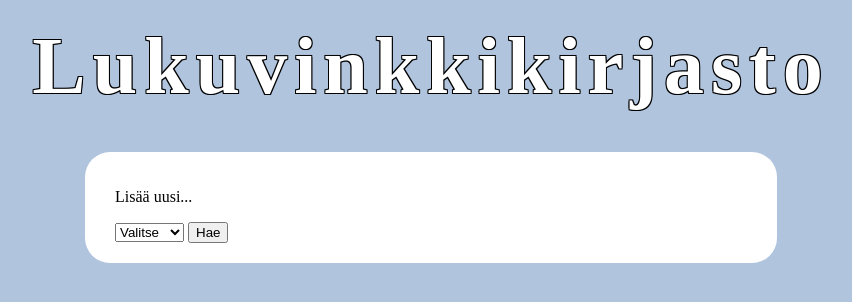
After one commit to UncleRovo/TeamBoaOHTU2021, a Flask app: page /new in a window 1280 px wide. The commit adds this page. Shown: the top 302 px of the page, without its empty margins (209-1061 px from the left). Run offline with Flask 2, Linux system fonts and the light colour scheme.

Commit message:
Created initial website

```diff
--- a/src/app.py
+++ b/src/app.py
@@ -1,8 +1,5 @@
 from flask import Flask
-from flask import render_template
 
 app = Flask(__name__)
 
-@app.route("/")
-def index():
-    return render_template("index.html")
+import routes
--- /dev/null
+++ b/src/routes.py
@@ -0,0 +1,22 @@
+from app import app
+from flask import render_template, request
+
+@app.route("/")
+def index():
+    return render_template("index.html")
+
+@app.route("/browse")
+def browse():
+    return render_template("browse.html")
+
+@app.route("/new")
+def new():
+    return render_template("new.html")
+
+@app.route("/add", methods=['GET', 'POST'])
+def add():
+    type = request.form.get("type")
+    if type == "article":
+        return render_template("newarticle.html")
+    else:
+        return render_template("new.html")
--- /dev/null
+++ b/src/static/css/main.css
@@ -0,0 +1,46 @@
+body {
+    background-color:lightsteelblue;
+    text-align: center;
+}
+
+a {
+    text-decoration: none;
+    color: rgb(0, 0, 0);
+    padding: 25px 50px 25px 50px;
+    letter-spacing: 3px;
+}
+
+h2 {
+    color:gray;
+    letter-spacing: 3px;
+}
+
+#otsikko {
+    color: rgb(255, 255, 255);
+    letter-spacing: 7px;
+    font-size: 5rem;
+    font-weight: bold;
+    text-shadow: -1px -1px 0 #000, 1px -1px 0 #000, -1px 1px 0 #000, 1px 1px 0 #000;
+}
+
+.browse {
+    text-align: left;
+    padding-left: 10px;
+    padding: 30px;
+    margin: auto;
+    width: 50%;
+    background-color: white;
+    color: black;
+    border-radius: 25px
+}
+
+.article {
+    padding: 30px;
+    text-align: left;
+    padding: 20px 30px 20px 30px;
+    margin: auto;
+    width: 50%;
+    background-color: white;
+    color: black;
+    border-radius: 25px
+}
--- /dev/null
+++ b/src/templates/layout.html
@@ -0,0 +1,17 @@
+<!DOCTYPE html>
+<html>
+    <head>
+        <meta charset="UTF-8">
+        <title>Lukuvinkkikirjasto</title>
+        <link rel="stylesheet" href="{{ url_for('static', filename='css/main.css')}}">
+    </head>
+    <body>
+        <div class="header">
+            <h1><a href="/" id="otsikko">Lukuvinkkikirjasto</a></h1>
+        </div>
+        <br>
+        {% block content %}
+        {% endblock %}
+        <br>
+    </body>
+</html>
--- /dev/null
+++ b/src/templates/new.html
@@ -0,0 +1,13 @@
+{% extends "layout.html" %}
+{% block content%}
+<div class="article">
+    <form action="/add" method="POST">
+        <p>Lisää uusi...</p>
+        <select name="type">
+            <option value="" disabled selected>Valitse</option>
+            <option value="article">Artikkeli</option>
+        </select>
+        <input type="submit" value="Hae">
+    </form>
+</div>
+{% endblock %}
```
Also changed, not shown: src/templates/browse.html (added, +8 -0 lines), src/templates/index.html (+5 -2 lines), src/templates/newarticle.html (added, +13 -0 lines).
